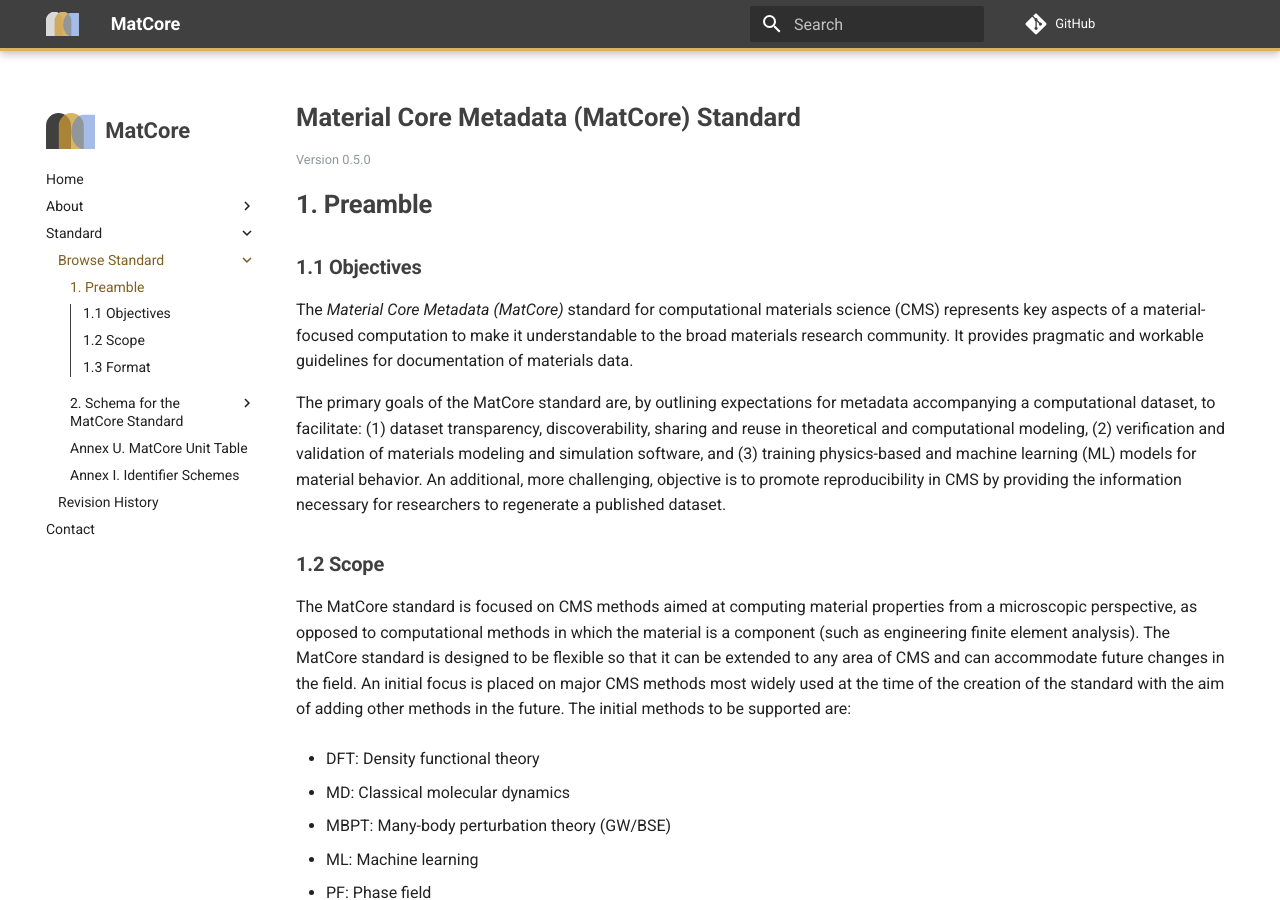
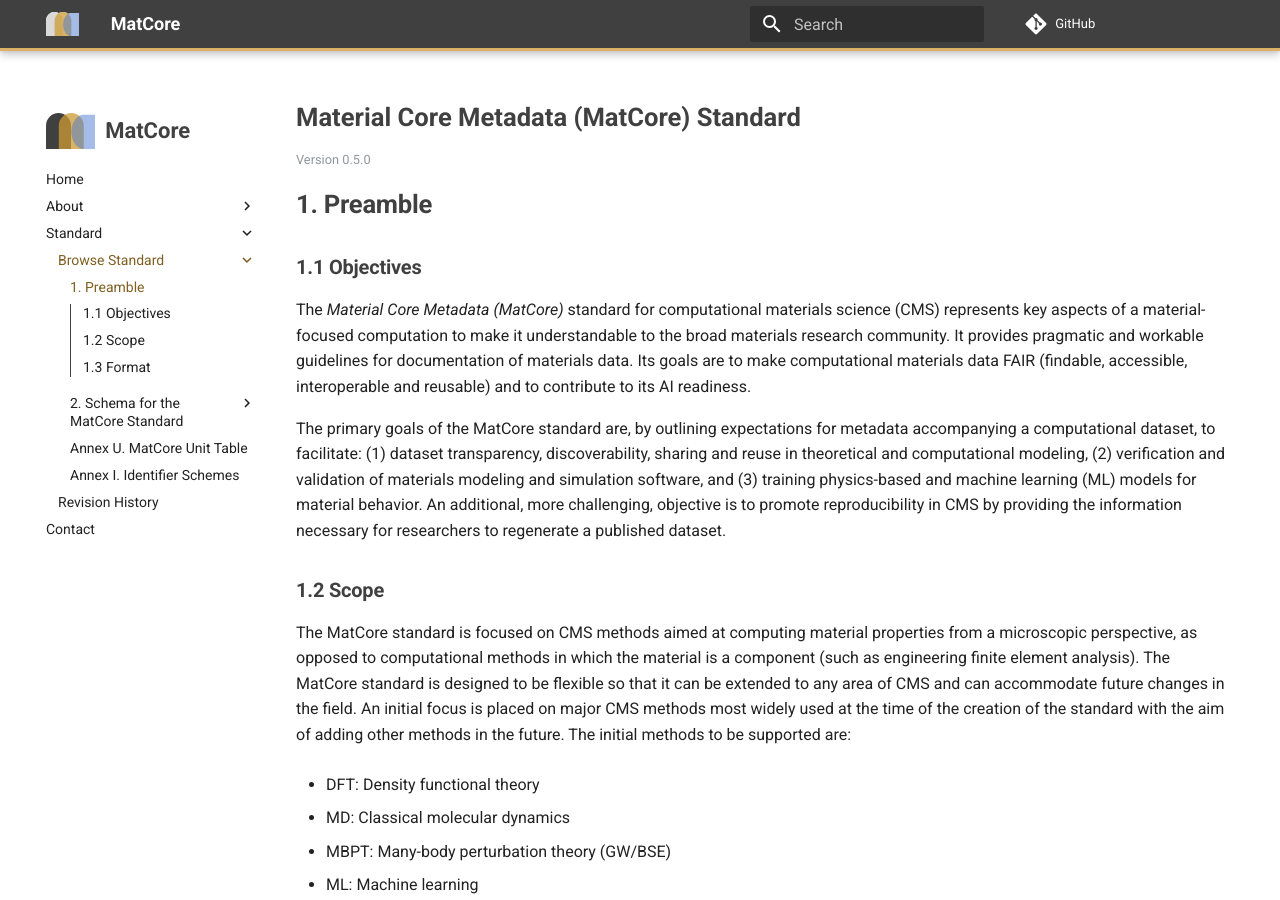
Before and after one commit to matcore-standard/matcore, an MkDocs documentation site: the page built from docs/standard/index.md, in a window 1280 px wide and 900 px high. Built offline with MkDocs 1.6.1 and Material for MkDocs 9.7.7, drawn with Linux system fonts in a browser that asks for light colours; comment, search, counter and statistics services are not loaded; the version menu is left out.

Commit message:
State FAIR data and AI readiness in §1.1 (0004 item 50)
Applies 0004 item 50: §1.1 Objectives did not state the project's
goals of FAIR data and AI readiness.

- docs/standard/index.md: §1.1's first paragraph ends with "Its goals
  are to make computational materials data FAIR (findable, accessible,
  interoperable and reusable) and to contribute to its AI readiness.";
  the migration's double space and trailing space in the paragraph are
  removed.
- tests/test_preamble.py: a test that the paragraph ends with the
  sentence.
- CLAUDE.md: the status entry names the branch.

Co-Authored-By: Claude Opus 5.5 <noreply@anthropic.com>

```diff
--- a/docs/standard/index.md
+++ b/docs/standard/index.md
@@ -8,7 +8,7 @@
 
 ## 1.1 Objectives
 
-The *Material Core Metadata (MatCore)* standard for computational materials science (CMS) represents key aspects of a material-focused computation to make it understandable to the broad materials research community. It provides pragmatic and workable guidelines for  documentation of materials data.
+The *Material Core Metadata (MatCore)* standard for computational materials science (CMS) represents key aspects of a material-focused computation to make it understandable to the broad materials research community. It provides pragmatic and workable guidelines for documentation of materials data. Its goals are to make computational materials data FAIR (findable, accessible, interoperable and reusable) and to contribute to its AI readiness.
 
 The primary goals of the MatCore standard are, by outlining expectations for metadata accompanying a computational dataset, to facilitate: (1) dataset transparency, discoverability, sharing and reuse in theoretical and computational modeling, (2) verification and validation of materials modeling and simulation software, and (3) training physics-based and machine learning (ML) models for material behavior. An additional, more challenging, objective is to promote reproducibility in CMS by providing the information necessary for researchers to regenerate a published dataset.
 
```
Also changed, not shown: CLAUDE.md (+2 -2 lines), 1 other file.
